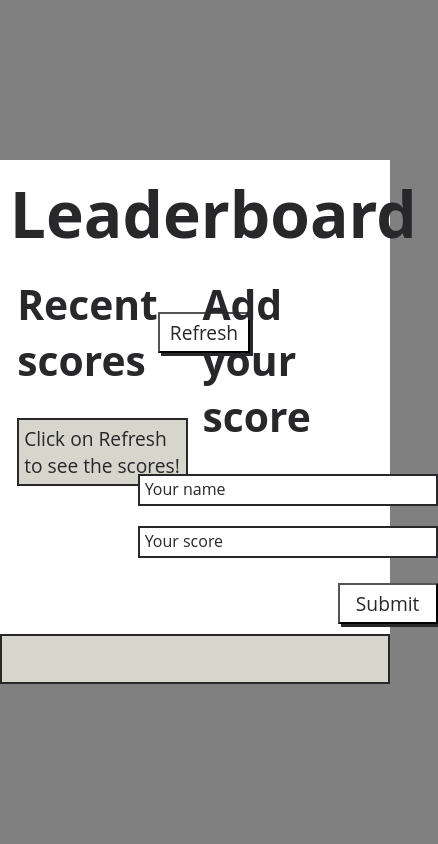
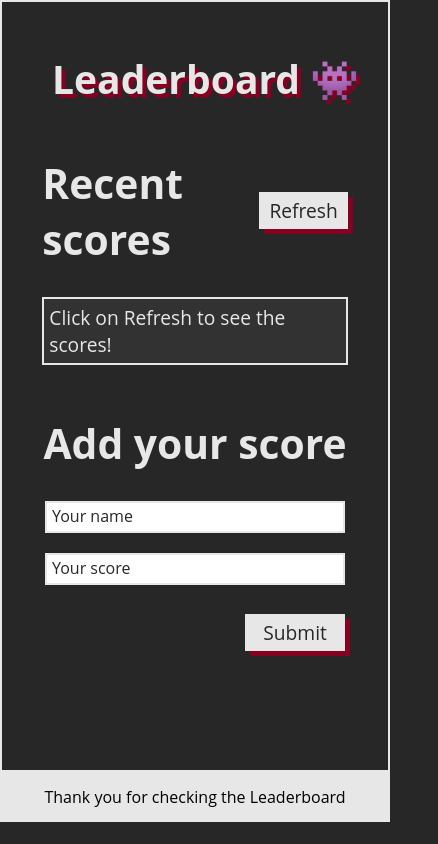
Before and after one commit to jmonto55/Leaderboard, a website built with webpack: page src/index.html in a window 390 px wide. Shown: the whole page, 438 px wide, since content can reach past the window. Built offline with nearby package versions, Linux system fonts and the light colour scheme.

Commit message:
Add styles and made the web responsive

```diff
--- a/src/index.html
+++ b/src/index.html
@@ -8,7 +8,7 @@
   </head>
   <body>
     <header>
-      <h1>Leaderboard</h1>
+      <h1>Leaderboard 👾</h1>
     </header>
 
     <main>
@@ -33,6 +33,6 @@
       </section>
     </main>
 
-    <footer></footer>
+    <footer>Thank you for checking the Leaderboard</footer>
   </body>
 </html>
--- a/src/modules/tools.js
+++ b/src/modules/tools.js
@@ -18,7 +18,6 @@ const refreshScores = async () => {
       scoresList.appendChild(score);
     });
   }
-  return scoresList;
 };
 
 refreshButton.onclick = () => refreshScores();
@@ -33,8 +32,7 @@ const addToDOM = (user, score) => {
 const addToAPI = async (user, score) => {
   const { data, stat } = await postScore(user, score);
   if (stat !== 201) return `Error ${stat}: ${data.message}`;
-  addToDOM(user, score);
-  return { data, stat };
+  return addToDOM(user, score);
 };
 
 form.onsubmit = (e) => {
--- a/src/style.css
+++ b/src/style.css
@@ -1,3 +1,4 @@
+/* stylelint-disable csstree/validator */
 * {
   box-sizing: border-box;
   padding: 0;
@@ -9,39 +10,54 @@
     "verdana",
     "arial",
     sans-serif;
-  color: #28282b;
 }
 
 body {
   display: flex;
   flex-direction: column;
   align-items: center;
-  background-color: grey;
-  height: 100vh;
+  background-color: #272727;
   justify-content: center;
 }
 
 header {
-  padding: 2.5%;
-  font-size: 2rem;
+  padding: 50px 0 30px 50px;
   width: 100%;
   max-width: 1500px;
-  background-color: #fff;
+  background-color: #272727;
+  text-shadow: #850121 4px 4px;
+  border: #e7e7e7 solid 2px;
+  border-bottom: none;
+  flex-wrap: wrap;
+}
+
+h1 {
+  color: #e7e7e7;
+  font-size: clamp(1rem, 10vw, 7rem);
+}
+
+h2 {
+  color: #e7e7e7;
 }
 
 main {
-  background-color: #fff;
-  padding: 2.5%;
+  border: #e7e7e7 solid 2px;
+  border-top: none;
+  background-color: #272727;
+  padding: 5% 2.5%;
   display: flex;
+  flex-wrap: wrap;
   width: 100%;
   max-width: 1500px;
-  justify-content: space-between;
+  justify-content: center;
 }
 
 .scores_container {
   width: 50%;
+  min-width: 320px;
   display: block;
   padding: 0 2%;
+  margin-bottom: 50px;
 }
 
 .scores_header_container {
@@ -54,21 +70,24 @@ main {
 
 .btn {
   padding: 5px 10px;
-  background-color: #fff;
-  box-shadow: #28282b 3px 3px;
+  background-color: #e7e7e7;
+  color: #272727;
+  box-shadow: #850121 5px 5px;
   font-size: 1.2rem;
   cursor: pointer;
   font-weight: 500;
-  transition: all ease 0.3s;
+  transition: all ease 0.5s;
+  border: none;
 }
 
 .btn:hover {
-  background-color: #d6d6cd;
+  background-color: #4f2c34dc;
+  color: #e7e7e7;
 }
 
 .scores_list {
   margin-top: 30px;
-  border: #28282b solid 2px;
+  border: #e7e7e7 solid 2px;
 }
 
 .score {
@@ -76,19 +95,22 @@ main {
   padding: 5px;
   font-size: 1.2rem;
   font-weight: 500;
+  color: #e7e7e7;
 }
 
 .score:nth-child(odd) {
-  background: #d6d6cd;
+  background: #323232;
 }
 
 .add_score_container {
   width: 50%;
+  min-width: 320px;
   display: flex;
   flex-direction: column;
   align-items: center;
   padding: 0 2%;
   font-size: 1.7rem;
+  margin-bottom: 100px;
 }
 
 form {
@@ -103,7 +125,7 @@ form {
 input {
   width: 300px;
   padding: 5px;
-  border: #28282b solid 2px;
+  border: #e7e7e7 solid 2px;
   margin-bottom: 20px;
 }
 
@@ -122,8 +144,13 @@ input::-webkit-input-placeholder {
 
 footer {
   width: 100%;
-  height: 50px;
-  border: #28282b solid 2px;
-  background-color: #d6d6cd;
+  min-height: 50px;
+  border: #e7e7e7 solid 2px;
+  background-color: #e7e7e7;
   max-width: 1500px;
+  font-size: 1rem;
+  font-weight: 500;
+  display: flex;
+  justify-content: center;
+  align-items: center;
 }
```
